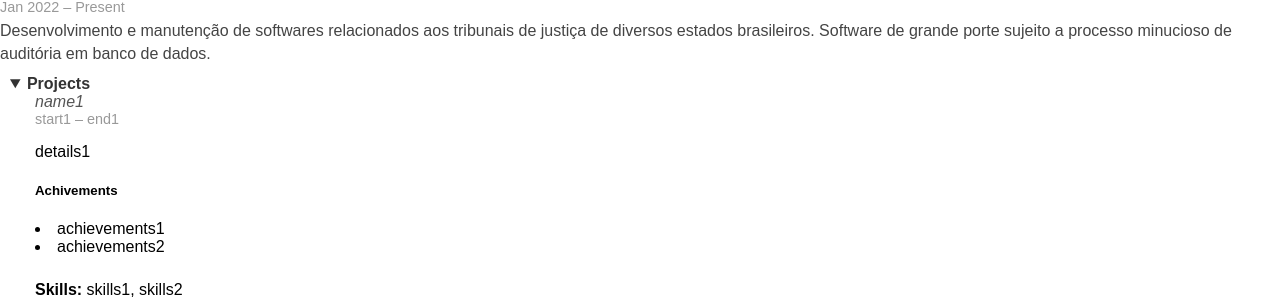
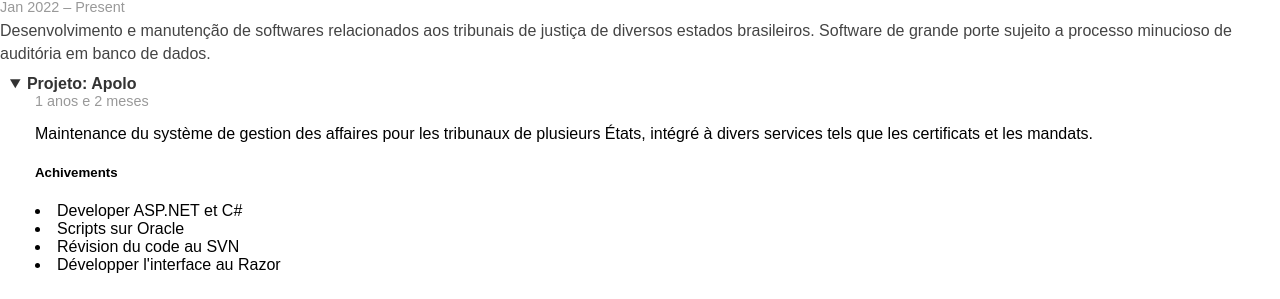
Before and after one commit to diogoalexp/MySite, an Angular app in the folder Angular/: page /experience in a window 1280 px wide. Shown: the part 496-795 px from the top of the page. Built offline with nearby package versions, Linux system fonts and the light colour scheme.

Commit message:
angular: move project to a new sub component

```diff
--- a/Angular/src/app/experience/experience-card/experience-card.component.css
+++ b/Angular/src/app/experience/experience-card/experience-card.component.css
@@ -52,12 +52,5 @@
 
   .projects {
     margin-left: 25px;
+    margin-bottom: 10px;
   }
-
-  .skills {
-    margin-top: 25px;
-  }
-
-  .skills label {
-    font-weight: bold;
-  }
--- a/Angular/src/app/experience/experience-card/experience-card.component.html
+++ b/Angular/src/app/experience/experience-card/experience-card.component.html
@@ -5,31 +5,12 @@
     <div class="description">
       {{experience().description}}
     </div>
-    <details open>
-      <summary>Projects</summary>
       @for (project of experience().projects; track $index) {
-        <div class="projects">
-          <div class="company">{{project.name}}</div>
-          <div class="date">{{project.start}} – {{project.end}}</div>
-          <p>{{project.details}}</p>
-
-          <h5>Achivements</h5>
-          @for (achievement of project.achievements; track $index) {
-            <li>{{achievement}}</li>
-          }
-          <div class="skills">
-            <label >Skills:</label>
-            @for (skill of project.skills; track $index) {
-              @if ($index === 0) {
-                <span> {{skill}}</span>
-              }@else{
-                <span>, {{skill}}</span>
-              }
-            }
+        <details open>
+          <summary>Projeto: {{project.name}}</summary>
+          <div class="projects">
+            <app-experience-project [project]="project" />
           </div>
-
-
-        </div>
+        </details>
       }
-    </details>
   </div>
--- a/Angular/src/app/experience/experience-card/experience-card.component.ts
+++ b/Angular/src/app/experience/experience-card/experience-card.component.ts
@@ -1,12 +1,40 @@
 import { Component, input } from '@angular/core';
-import { Experience } from '../experience.model';
+import { Experience, Project } from '../experience.model';
+import { ExperienceProjectComponent } from "./experience-project/experience-project.component";
 
 @Component({
   selector: 'app-experience-card',
-  imports: [],
+  imports: [ExperienceProjectComponent],
   templateUrl: './experience-card.component.html',
   styleUrl: './experience-card.component.css'
 })
 export class ExperienceCardComponent {
   experience = input.required<Experience>();
+
+  experiencePeriod(){
+    var firstDate;
+    var lastDate;
+    this.experience().projects.forEach((project) =>{
+      var diff = this.getDataDiff(new Date(project.start), new Date(project.end));
+      console.log(diff);
+    })
+  }
+
+  //TODO: Create pipe
+  displayTime(project: Project){
+    var diff = this.getDataDiff(new Date(project.start), new Date(project.end));
+    console.log(diff);
+    return diff.year + ' anos e ' + diff.month + ' meses'
+  }
+
+  getDataDiff(startDate: Date, endDate: Date) {
+    var diff = endDate.getTime() - startDate.getTime();
+    var years = Math.floor(diff / (1000 * 60 * 60 * 24 * 30.44 * 12))
+    var months = Math.floor(diff / (1000 * 60 * 60 * 24 * 30.44)) - (years * 12)
+    var days = Math.floor(diff / (60 * 60 * 24 * 1000)) - (months * 30.44);
+    var hours = Math.floor(diff / (60 * 60 * 1000)) - (days * 24);
+    var minutes = Math.floor(diff / (60 * 1000)) - ((days * 24 * 60) + (hours * 60));
+    var seconds = Math.floor(diff / 1000) - ((days * 24 * 60 * 60) + (hours * 60 * 60) + (minutes * 60));
+    return { year: years, month: months, day: days, hour: hours, minute: minutes, second: seconds };
+  }
 }
--- /dev/null
+++ b/Angular/src/app/experience/experience-card/experience-project/experience-project.component.css
@@ -0,0 +1,12 @@
+.date {
+  font-size: 0.9rem;
+  color: #999;
+}
+
+.skills {
+  margin-top: 25px;
+}
+
+.skills label {
+  font-weight: bold;
+}
--- /dev/null
+++ b/Angular/src/app/experience/experience-card/experience-project/experience-project.component.html
@@ -0,0 +1,19 @@
+<div class="projects">
+    <div class="date">{{displayTime()}}</div>
+    <p>{{project().details}}</p>
+
+    <h5>Achivements</h5>
+    @for (achievement of project().achievements; track $index) {
+      <li>{{achievement}}</li>
+    }
+    <div class="skills">
+      <label >Skills:</label>
+      @for (skill of project().skills; track $index) {
+        @if ($index === 0) {
+          <span> {{skill}}</span>
+        }@else{
+          <span>, {{skill}}</span>
+        }
+      }
+    </div>
+  </div>
--- /dev/null
+++ b/Angular/src/app/experience/experience-card/experience-project/experience-project.component.ts
@@ -0,0 +1,30 @@
+import { Component, input } from '@angular/core';
+import { Project } from '../../experience.model';
+
+@Component({
+  selector: 'app-experience-project',
+  imports: [],
+  templateUrl: './experience-project.component.html',
+  styleUrl: './experience-project.component.css'
+})
+export class ExperienceProjectComponent {
+  project = input.required<Project>();
+
+    //TODO: Create pipe
+    displayTime(){
+      var diff = this.getDataDiff(new Date(this.project().start), new Date(this.project().end));
+      console.log(diff);
+      return diff.year + ' anos e ' + diff.month + ' meses'
+    }
+
+    getDataDiff(startDate: Date, endDate: Date) {
+      var diff = endDate.getTime() - startDate.getTime();
+      var years = Math.floor(diff / (1000 * 60 * 60 * 24 * 30.44 * 12))
+      var months = Math.floor(diff / (1000 * 60 * 60 * 24 * 30.44)) - (years * 12)
+      var days = Math.floor(diff / (60 * 60 * 24 * 1000)) - (months * 30.44);
+      var hours = Math.floor(diff / (60 * 60 * 1000)) - (days * 24);
+      var minutes = Math.floor(diff / (60 * 1000)) - ((days * 24 * 60) + (hours * 60));
+      var seconds = Math.floor(diff / 1000) - ((days * 24 * 60 * 60) + (hours * 60 * 60) + (minutes * 60));
+      return { year: years, month: months, day: days, hour: hours, minute: minutes, second: seconds };
+    }
+}
--- a/Angular/src/app/experience/experience.data.json
+++ b/Angular/src/app/experience/experience.data.json
@@ -6,31 +6,37 @@
         "icon": "assets/images/items/mps.png",
         "projects": [
             {
-                "name": "name1",
-                "start": "start1",
-                "end": "end1",
-                "details": "details1",
+                "name": "Apolo",
+                "start": "2011-10-01",
+                "end": "2012-12-01",
+                "details": "Maintenance du système de gestion des affaires pour les tribunaux de plusieurs États, intégré à divers services tels que les certificats et les mandats.",
                 "achievements": [
-                    "achievements1",
-                    "achievements2"
+                    "Developer ASP.NET et C#",
+                    "Scripts sur Oracle",
+                    "Révision du code au SVN",
+                    "Développer l'interface au Razor"
                 ],
                 "skills": [
-                    "skills1",
-                    "skills2"
+                    "ASP.NET",
+                    "C#",
+                    "SCRUM"
                 ]
             },
             {
-                "name": "name1",
-                "start": "start1",
-                "end": "end1",
-                "details": "details1",
+                "name": "Certidão Comprobatória",
+                "start": "2012-12-01",
+                "end": "2013-10-01",
+                "details": "Maintenance du système de délivrance des certificats justificatifs de la Cour de justice de Rio de Janeiro",
                 "achievements": [
-                    "achievements1",
-                    "achievements2"
+                    "Developer ASP.NET et C#",
+                    "Scripts sur Oracle",
+                    "Révision du code au SVN",
+                    "Développer l'interface au Razor"
                 ],
                 "skills": [
-                    "skills1",
-                    "skills2"
+                    "ASP.NET",
+                    "C#",
+                    "SCRUM"
                 ]
             }
         ]
--- a/Angular/src/app/experience/experience.model.ts
+++ b/Angular/src/app/experience/experience.model.ts
@@ -8,8 +8,8 @@
 
 export interface Project {
     name: string;
-    start: string;
-    end: string;
+    start: Date;
+    end: Date;
     details: string;
     achievements: string[];
     skills: string[];
```
Also changed, not shown: 1 other file (tests, documents, lock files or other folders).
